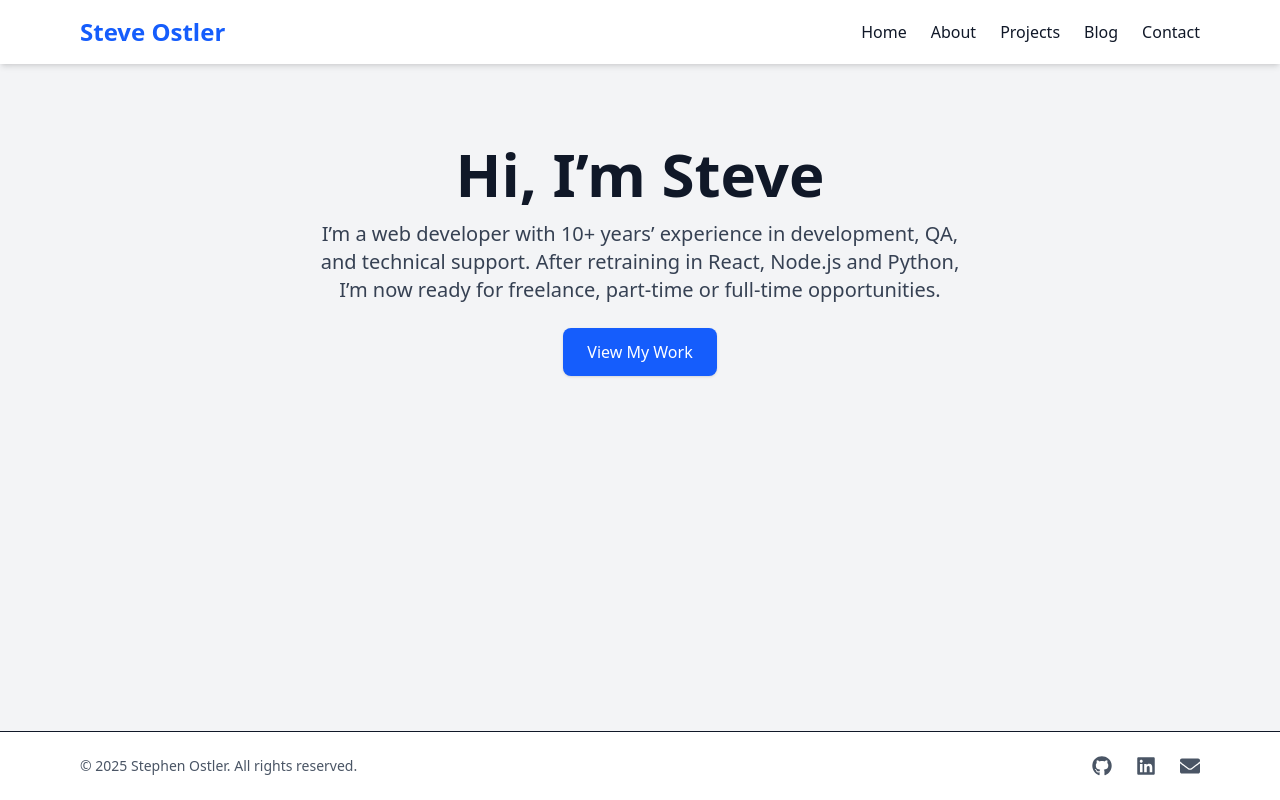
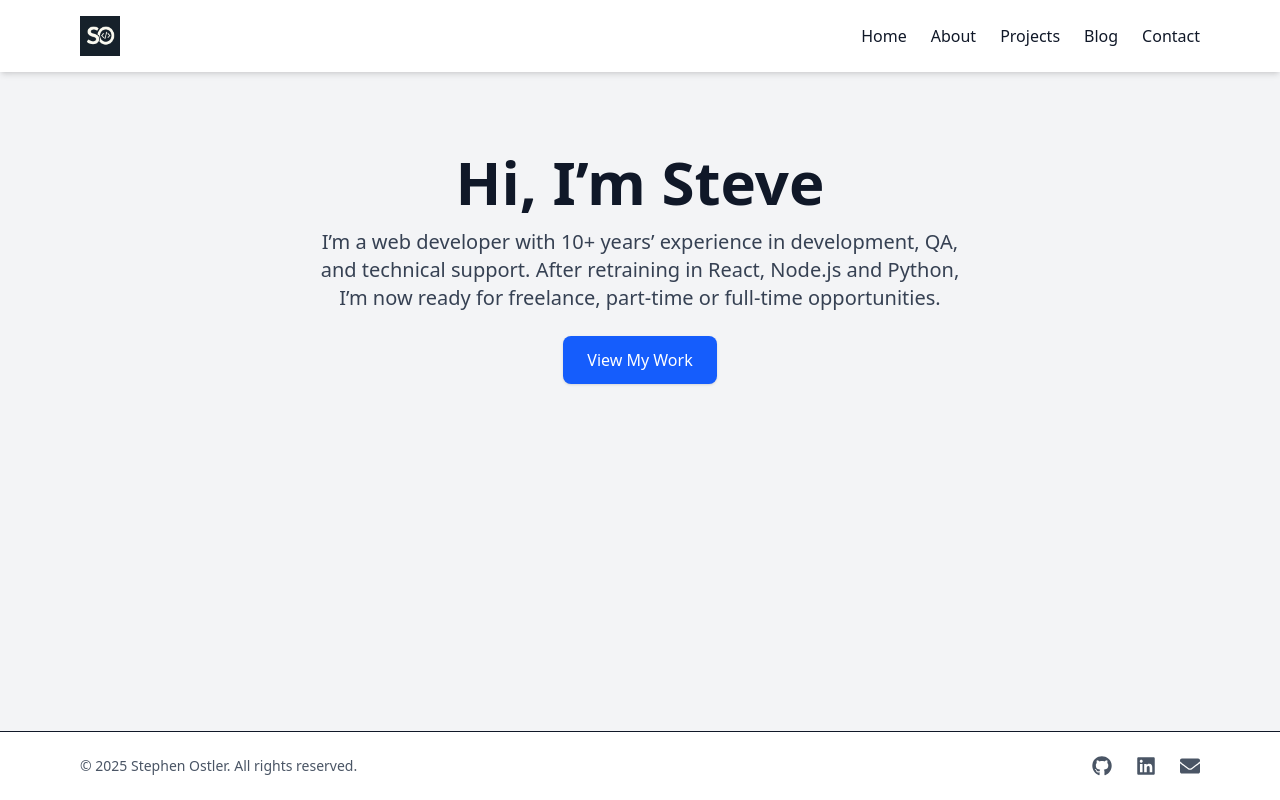
Before and after one commit to steveostler/portfolio, a React (Vite) app: page / in a window 1280 px wide. Built offline with nearby package versions, Linux system fonts and the light colour scheme.

Commit message:
added motion

```diff
--- a/package.json
+++ b/package.json
@@ -11,6 +11,7 @@
   },
   "dependencies": {
     "@tailwindcss/vite": "^4.1.3",
+    "framer-motion": "^12.6.3",
     "react": "^19.0.0",
     "react-dom": "^19.0.0",
     "react-icons": "^5.5.0",
--- a/src/components/Navbar.jsx
+++ b/src/components/Navbar.jsx
@@ -1,17 +1,22 @@
 import { Link } from "react-router-dom";
 import { useState } from "react";
 import { FaBars, FaTimes } from "react-icons/fa";
+import { motion, AnimatePresence } from "framer-motion";
+import logo from "../assets/logo.png"; // Change if you're using a different image
 
 function Navbar() {
   const [menuOpen, setMenuOpen] = useState(false);
-
   const toggleMenu = () => setMenuOpen(!menuOpen);
   const closeMenu = () => setMenuOpen(false);
 
   return (
     <nav className="bg-white shadow-md sticky top-0 z-50">
       <div className="max-w-6xl mx-auto px-4 py-4 flex justify-between items-center">
-        <h1 className="text-2xl font-bold text-blue-600">Steve Ostler</h1>
+        <Link to="/" onClick={closeMenu}>
+          <img src={logo} alt="Logo" className="h-10" />
+
+
+        </Link>
 
         {/* Desktop Menu */}
         <ul className="hidden md:flex space-x-6">
@@ -28,16 +33,24 @@ function Navbar() {
         </div>
       </div>
 
-      {/* Mobile Menu */}
+      {/* Animated Mobile Menu */}
+      <AnimatePresence>
         {menuOpen && (
-        <ul className="md:hidden flex flex-col items-center space-y-4 pb-6 bg-white border-t">
+          <motion.ul
+            className="md:hidden flex flex-col items-center space-y-6 py-6 bg-white border-t shadow"
+            initial={{ opacity: 0, y: -20 }}
+            animate={{ opacity: 1, y: 0 }}
+            exit={{ opacity: 0, y: -20 }}
+            transition={{ duration: 0.25 }}
+          >
             <li><Link to="/" onClick={closeMenu} className="hover:text-blue-500">Home</Link></li>
             <li><Link to="/about" onClick={closeMenu} className="hover:text-blue-500">About</Link></li>
             <li><Link to="/projects" onClick={closeMenu} className="hover:text-blue-500">Projects</Link></li>
             <li><Link to="/blog" onClick={closeMenu} className="hover:text-blue-500">Blog</Link></li>
             <li><Link to="/contact" onClick={closeMenu} className="hover:text-blue-500">Contact</Link></li>
-        </ul>
+          </motion.ul>
         )}
+      </AnimatePresence>
     </nav>
   );
 }
```
Also changed, not shown: src/assets/logo.png (added), 1 other file (tests, documents, lock files or other folders). Lines whose indentation alone changed are shown as unchanged.
